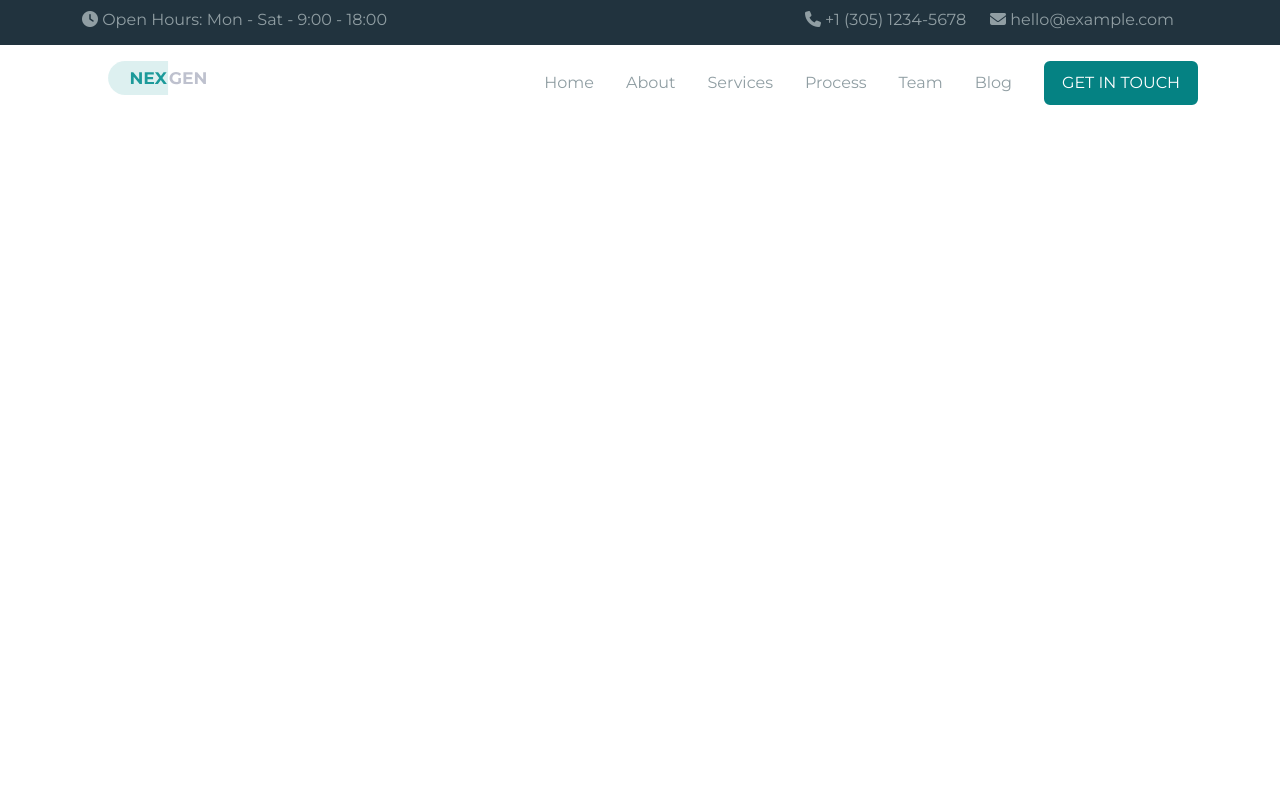
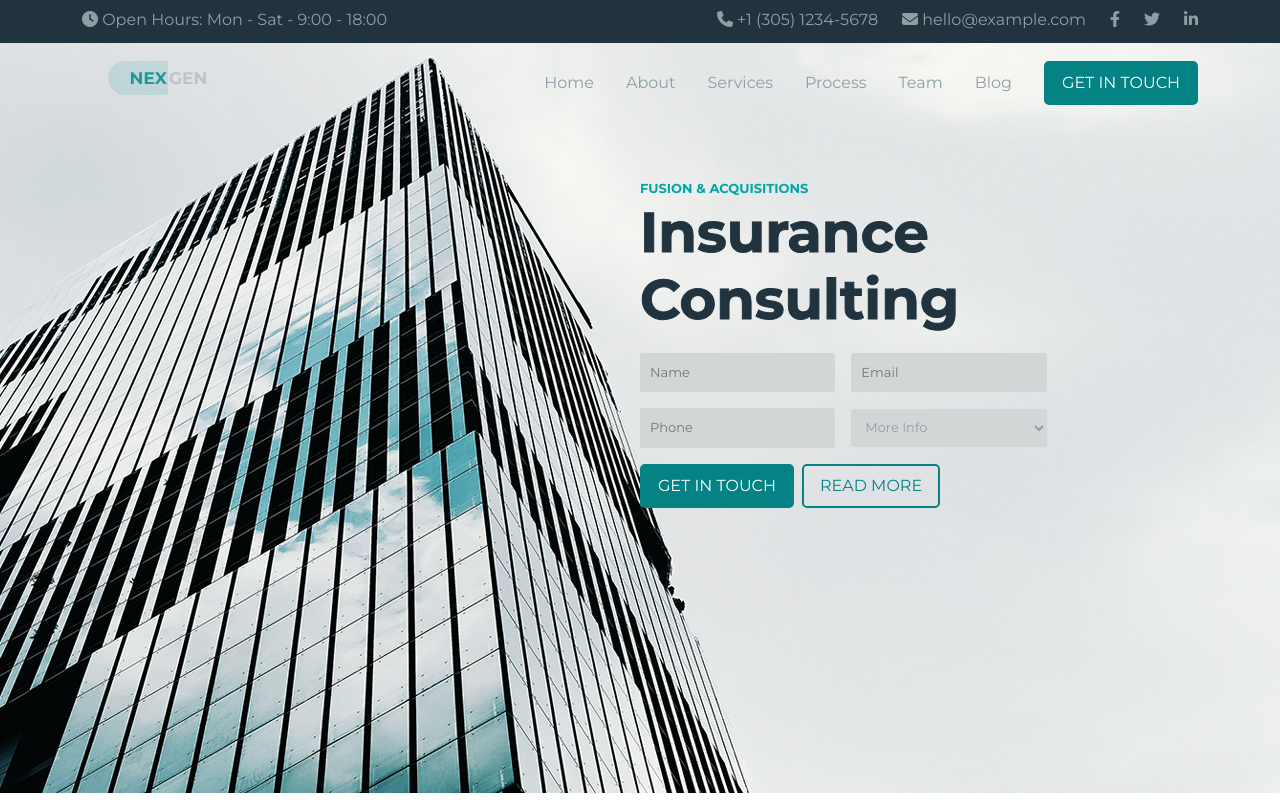
Before and after one commit to SalvatoreVillano/proj-html-vuejs, a Vue app: page / in a window 1280 px wide. Built offline with nearby package versions, Linux system fonts and the light colour scheme.

Commit message:
jumbo section done

```diff
--- a/src/assets/styles/general.scss
+++ b/src/assets/styles/general.scss
@@ -7,6 +7,7 @@
 $fa-font-path: '../webfonts';
  @import '@fortawesome/fontawesome-free/scss/fontawesome.scss';
  @import '@fortawesome/fontawesome-free/scss/solid.scss';
+ @import "@fortawesome/fontawesome-free/scss/brands.scss";
  @import 'bootstrap/scss/bootstrap';
 
 
@@ -16,3 +17,20 @@ $fa-font-path: '../webfonts';
     font-family: $main-font;
     color: $main-text;
  }
+
+ .mybtn {
+    text-transform: uppercase;
+    border: 2px solid $button-bg;
+    background-color: $button-bg;
+    color: white;
+    text-decoration: none;
+    border-radius: 5px;
+}
+
+.secondbtn{
+    text-transform: uppercase;
+    border: 2px solid $button-bg;
+    background-color: rgba(255, 255, 255, 0);
+    color: $button-bg;
+    border-radius: 5px;
+}
--- a/src/components/HeaderComponent.vue
+++ b/src/components/HeaderComponent.vue
@@ -8,8 +8,8 @@
                 <div class="topheaderright mt-2">
                     <span><i class="fa-solid fa-phone"></i> +1 (305) 1234-5678</span>
                     <span class="mx-4"><i class="fa-solid fa-envelope"></i> hello@example.com</span>
-                    <i class="fa-brands fa-facebook"></i>
-                    <i class="fa-brands fa-twitter"></i>
+                    <i class="fa-brands fa-facebook-f"></i>
+                    <i class="fa-brands fa-twitter mx-4"></i>
                     <i class="fa-brands fa-linkedin-in"></i>
                 </div>
             </div>
@@ -23,7 +23,7 @@
                     <div v-for="(item, index) in headerMenu" :key="index" class="elem px-3 mt-3">
                         {{ item.name }}
                     </div>
-                    <button class="mybtn rounded-2 px-3 py-2 mt-3 ms-3">Get in touch</button>
+                    <button class="mybtn px-3 py-2 mt-3 ms-3">Get in touch</button>
                 </div>
             </div>
         </div>
@@ -54,12 +54,4 @@ export default {
         font-size: 16px;
     }
 }
-
-.mybtn {
-    text-transform: uppercase;
-    border: 2px solid $button-bg;
-    background-color: $button-bg;
-    color: white;
-    text-decoration: none;
-}
 </style>
--- a/src/components/JumboSection.vue
+++ b/src/components/JumboSection.vue
@@ -1,13 +1,69 @@
 <template>
+    <section>
+        <div class="container d-flex justify-content-end align-items-center">
+            <div class="jumbo">
+                <div class="textSection fw-bold">Fusion & Acquisitions</div>
+                <p class="display-4 fw-bold secondTextSection">Insurance <br> Consulting</p>
+                <div class="inputzone">
+                    <input class="mt-1 me-3" type="text" placeholder="Name">
+                    <input type="text" placeholder="Email">
+                    <input class="mt-3 me-3" type="text" placeholder="Phone">
+                    <select>
+                        <option value="0">More Info</option>
+                    </select>
+                </div>
+                <button class="mybtn mt-3 me-2 px-3 py-2">Get in Touch</button>
+                <button class="secondbtn px-3 py-2">Read More</button>
 
+            </div>
+        </div>
+    </section>
 </template>
 
 <script>
 export default {
-
+    name: 'JumboSection'
 }
 </script>
 
 <style lang="scss" scoped>
+@use '../assets/styles/partials/variables' as *;
 
+section {
+    background-image: url('../assets/img/bg-6.jpg');
+    background-position: 30%;
+    height: 750px;
+    margin-top: -70px;
+
+    .container {
+        height: 80%;
+    }
+}
+
+.jumbo {
+    width: 50%;
+}
+
+.textSection {
+    text-transform: uppercase;
+    color: $section-text;
+    font-size: 13px;
+}
+
+.secondTextSection {
+    color: $topheader-bg;
+    font-weight: 400;
+    -webkit-text-stroke: 1px $topheader-bg;
+}
+
+input,
+select {
+    width: 35%;
+    padding: 10px;
+    background-color: rgb(211, 214, 214);
+    color: $main-text;
+    border: 0;
+    border-radius: 3px;
+    font-size: 13px;
+}
 </style>
```
